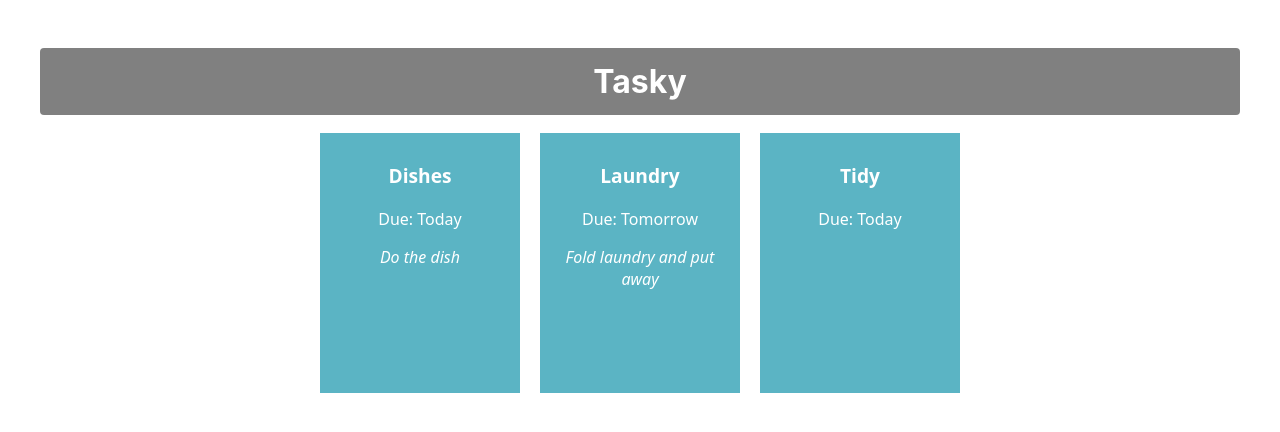
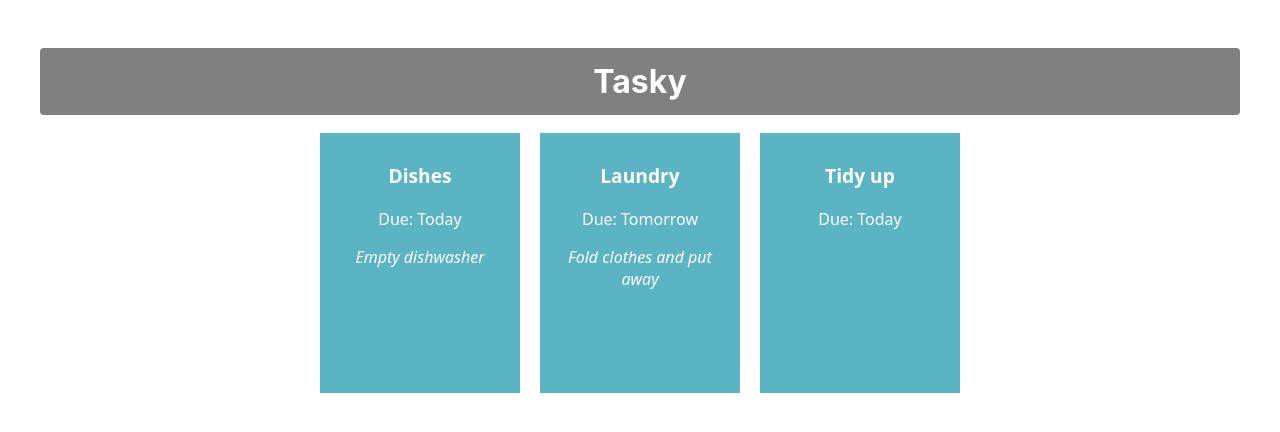
Before and after one commit to AmandaLouisee/react-basics-labs, a React (Create React App) app in the folder tasky/: page / in a window 1280 px wide. Shown: the top 432 px of the page. Built offline with nearby package versions, Linux system fonts and the light colour scheme.

Commit message:
Added task state

```diff
--- a/tasky/src/App.js
+++ b/tasky/src/App.js
@@ -1,13 +1,21 @@
 import './App.css';
 import Task from './components/Task';
+import React, { useState } from 'react';
 
 function App() {
+  const [ taskState, setTaskState ] = useState({
+    tasks: [
+      { title:"Dishes", description: "Empty dishwasher", deadline: "Today" },
+      { title: "Laundry", description: "Fold clothes and put away", deadline: "Tomorrow" },
+      { title: "Tidy up", deadline: "Today" }
+    ]
+  });
   return (
     <div className="container">
-    <h1>Tasky</h1>
-    <Task title="Dishes" deadline="Today" description="Do the dish"/>
-    <Task title="Laundry" deadline="Tomorrow" description="Fold laundry and put away"/>
-    <Task title="Tidy" deadline="Today"/>
+      <h1>Tasky</h1>
+      <Task title={taskState.tasks[0].title} deadline={taskState.tasks[0].deadline} description={taskState.tasks[0].description} />
+      <Task title={taskState.tasks[1].title} deadline={taskState.tasks[1].deadline} description={taskState.tasks[1].description} />
+      <Task title={taskState.tasks[2].title} deadline={taskState.tasks[2].deadline} description={taskState.tasks[2].description} />
     </div>
   );
 }
```
